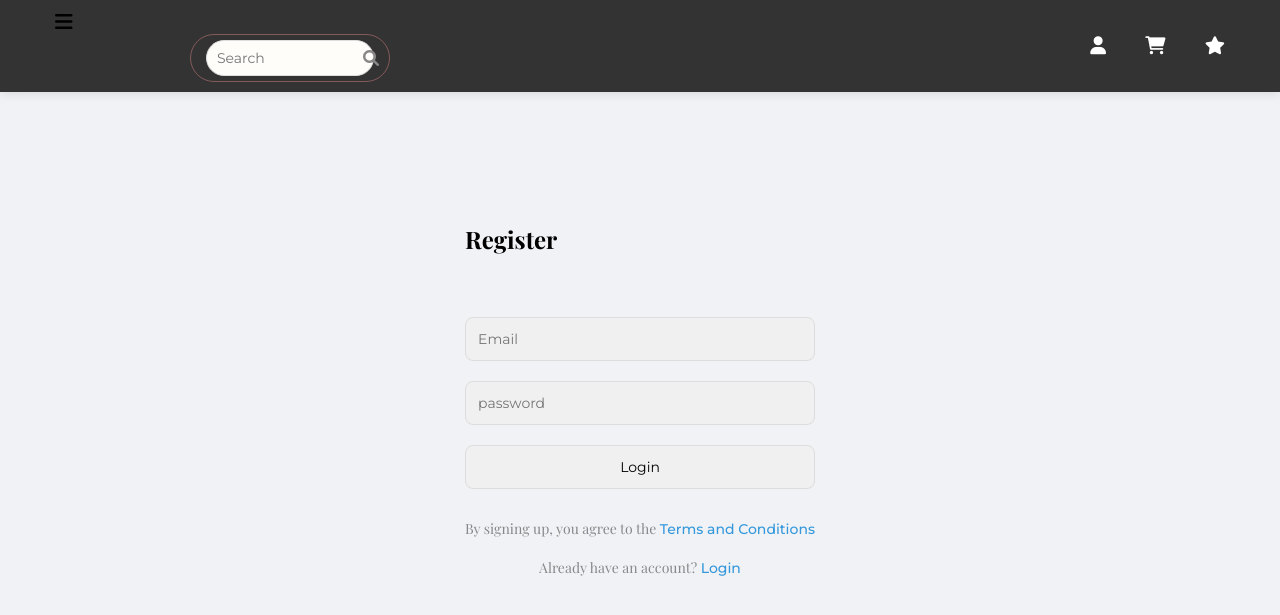
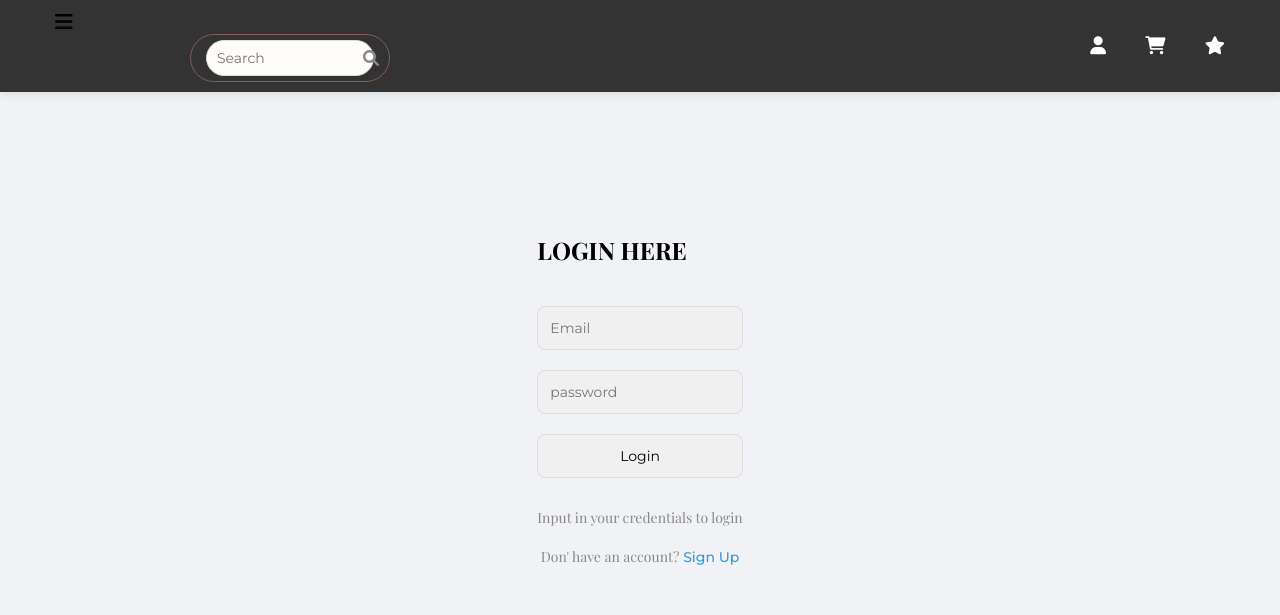
Before and after one commit to Edisonpryce/Alx_closet, a Flask app: page /login in a window 1280 px wide. Shown: the top 615 px of the page. Run offline with Flask 3, Linux system fonts and the light colour scheme; some libraries are stand-ins or nearby versions.

Commit message:
worked on somethings i dont even remember

```diff
--- a/models/auth.py
+++ b/models/auth.py
@@ -1,4 +1,4 @@
-from flask import render_template, redirect, url_for, flash, current_app, Blueprint
+from flask import render_template, redirect, url_for, flash, current_app, Blueprint, request
 from .forms import SignUpForm, LoginForm, PasswordChangeForm  # Import your form
 from .tables import User
 from flask_login import login_user, login_required, logout_user
@@ -9,6 +9,10 @@ auth = Blueprint('auth', __name__)
 
 @auth.route('/login', methods=['GET', 'POST'])
 def login():
+    if  request.args.get('message'):
+        message = 'Account created successfully!'
+    else:
+        message = None
     form = LoginForm()
     if form.validate_on_submit():
         email = form.email.data
@@ -28,7 +32,7 @@ def login():
         else:
             flash('Account does not exist please Sign Up')
             message = 'Account does not exist please Sign Up'
-    return render_template('login.html', form=form)
+    return render_template('login.html', form=form, message=message)
 
 
 @auth.route('/signup', methods=['GET', 'POST'], strict_slashes=False)
@@ -44,7 +48,7 @@ def signup():
 
         if password1 == password2:
             new_user = User()
-            new_user.name=name,
+            new_user.name=name.capitalize(),
             new_user.email=email,
             new_user.telephone=phone,
             new_user.password=new_user.hash_password(password1)
@@ -52,7 +56,7 @@ def signup():
                 session.add(new_user)
                 session.commit()
                 flash('Account created successfully!', 'success')
-                return redirect(url_for('auth.login'))
+                return redirect(url_for('auth.login', message= 'Account created successfully!'))
             except Exception as e:
                 print(e)
                 flash("Can't create the Account, Email already exist")
@@ -63,7 +67,7 @@ def signup():
             #form.password2.data = ''
     return render_template('signup.html', form=form)
 
-"""
+
 @auth.route('/logout', methods=['GET', 'POST'])
 @login_required
 def log_out():
@@ -71,6 +75,7 @@ def log_out():
     return redirect('/')
 
 
+"""
 @auth.route('/profile/<int:customer_id>')
 @login_required
 def profile(user_id):
--- a/models/client.py
+++ b/models/client.py
@@ -4,7 +4,11 @@ from flask_login import login_required, current_user
 
 customer = Blueprint('customer', __name__)
 
+@customer.route('/', methods=['GET', 'POST'], strict_slashes=False)
+def index():
+    return render_template('/index.html')
+
 @customer.route('/home', methods=['GET', 'POST'], strict_slashes=False)
 @login_required
 def home():
-    return render_template('/home.html', user=current_user)
+    return render_template('/home.html', user=current_user.name)
--- a/static/styles/style.css
+++ b/static/styles/style.css
@@ -3,17 +3,25 @@
 @import url('https://fonts.googleapis.com/css2?family=Playfair+Display:wght@400;700&display=swap');
 
 /* Basic reset and setting up default fonts */
-body, html {
+body,
+html {
     margin: 0;
     padding: 0;
-    font-family: 'Raleway', sans-serif; /* Main font */
+    font-family: 'Raleway', sans-serif;
+    /* Main font */
     scroll-behavior: smooth;
     height: 100%;
     overflow-y: scroll;
 }
 
 /* Use a different font for headings and paragraphs */
-p, h1, h2, h3, h4, h5, h6 {
+p,
+h1,
+h2,
+h3,
+h4,
+h5,
+h6 {
     font-family: 'Playfair Display', serif;
 }
 
@@ -48,6 +56,10 @@ p, h1, h2, h3, h4, h5, h6 {
     margin: 0 auto;
 }
 
+.navbar-container>img:hover {
+    cursor: pointer;
+}
+
 /* Icon styles with hover effect */
 .icon {
 
@@ -58,7 +70,8 @@ p, h1, h2, h3, h4, h5, h6 {
     transition: color 0.3s ease, transform 0.3s ease;
 }
 
-.icon:hover, .icon:active {
+.icon:hover,
+.icon:active {
     color: #855a5b;
     transform: scale(1.2);
 }
@@ -154,6 +167,7 @@ p, h1, h2, h3, h4, h5, h6 {
     margin: 0 0 20px;
     color: #000;
 }
+
 .banner-buttons {
     display: flex;
     gap: 20px;
@@ -187,13 +201,17 @@ p, h1, h2, h3, h4, h5, h6 {
 }
 
 /* Category section */
-.womens-category, .mens-category, .sports-category {
+.womens-category,
+.mens-category,
+.sports-category {
     padding: 40px 20px;
     background-color: #f9f9f9;
     text-align: center;
 }
 
-.womens-category h2, .mens-category h2, .sports-category h2 {
+.womens-category h2,
+.mens-category h2,
+.sports-category h2 {
     font-size: 30px;
     color: #333;
     margin-bottom: 50px;
@@ -434,7 +452,8 @@ p, h1, h2, h3, h4, h5, h6 {
     z-index: -1;
 }
 
-ul, ol {
+ul,
+ol {
     list-style-type: none;
     margin: 0;
     padding: 0;
--- a/templates/home.html
+++ b/templates/home.html
@@ -14,7 +14,7 @@
 <body>
     <nav class="navbar">
         <div class="navbar-container">
-            <img src="../static/images/alx-logo.png" alt="Alx-logo">
+            <a href=""><img src="../static/images/alx-logo.png" alt="Alx-logo"></a>
             <div class="navbar-left">
                 <div class="search-box">
                     <input type="text" placeholder="Search">
--- a/templates/login.html
+++ b/templates/login.html
@@ -35,7 +35,10 @@
         </div>
     </nav>
     <div class="form-container">
-  <h2>Register</h2>
+        {% if message %}
+            <h2 style="color: rgb(255, 47, 227);">{{ message }}</h2>
+        {%endif%}
+  <h2>LOGIN HERE</h2>
     <form method="POST" action="{{ url_for('auth.login') }}">
         {{ form.hidden_tag() }}
         {{ form.email(placeholder="Email") }}
@@ -43,8 +46,8 @@
         {{ form.submit() }}
     </form>
 </form>
-  <p>By signing up, you agree to the <a href="#">Terms and Conditions</a></p>
-  <p>Already have an account? <a href="./login">Login</a></p>
+  <p>Input in your credentials to login</p>
+  <p>Don' have an account?<a href="{{ url_for('auth.signup') }}"> Sign Up </a></p>
   <script src="../static/js/script.js"></script>
 </div>
 </body>
```
Also changed, not shown: templates/404.html (+5 -4 lines).
